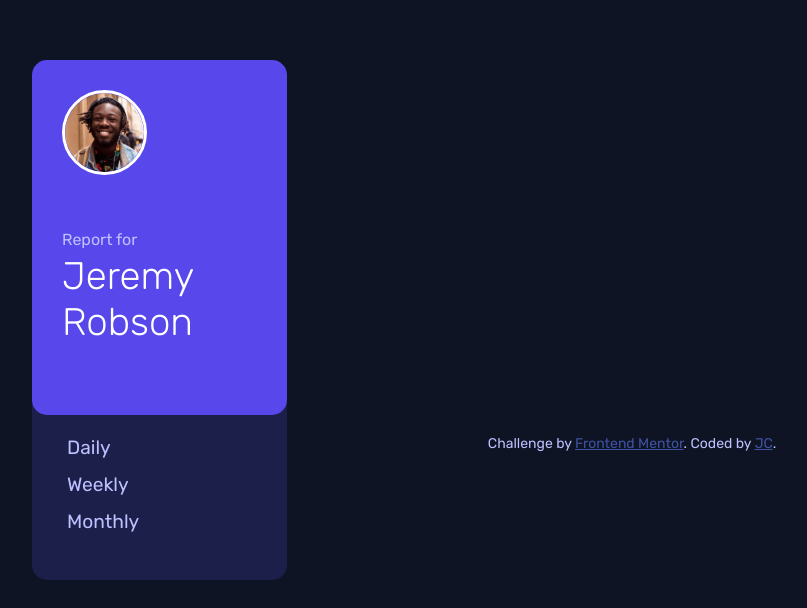
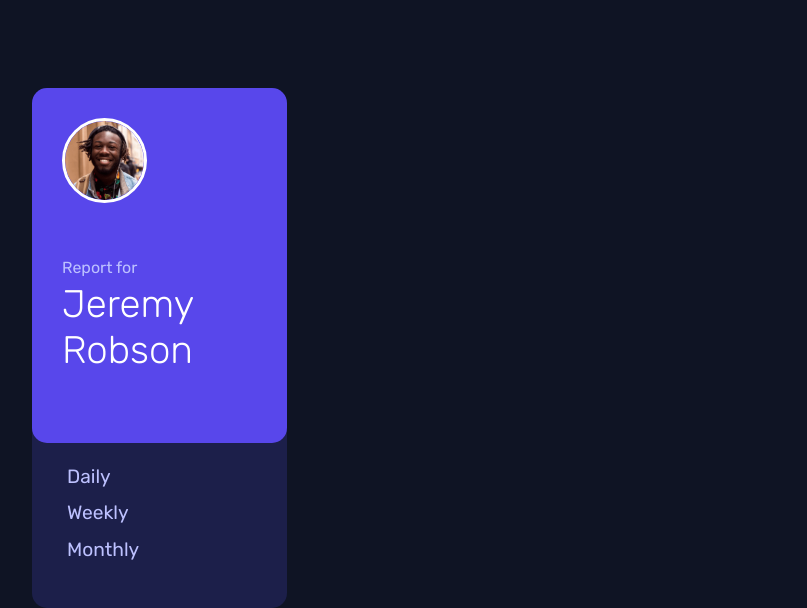
Before and after one commit to JuanValencia247/TimeTrackingDashboard, a plain HTML site: page index.html in a window 1280 px wide. Shown: the part 222-830 px from the top of the page, without its empty margins (8-815 px from the left). Before the commit the page ends 802 px from the top, so only its background shows below. Drawn offline with Linux system fonts and the light colour scheme.

Commit message:
remove footer

```diff
--- a/index.html
+++ b/index.html
@@ -57,10 +57,7 @@
     </section>
   </main>
 
-  <footer class="attribution">
-    Challenge by <a href="https://www.frontendmentor.io?ref=challenge" target="_blank">Frontend Mentor</a>.
-    Coded by <a href="https://github.com/JuanValencia247" target="_blank">JC</a>.
-  </footer>
+
 
   <script type="module" src="./js/main.js"></script>
 </body>
```
